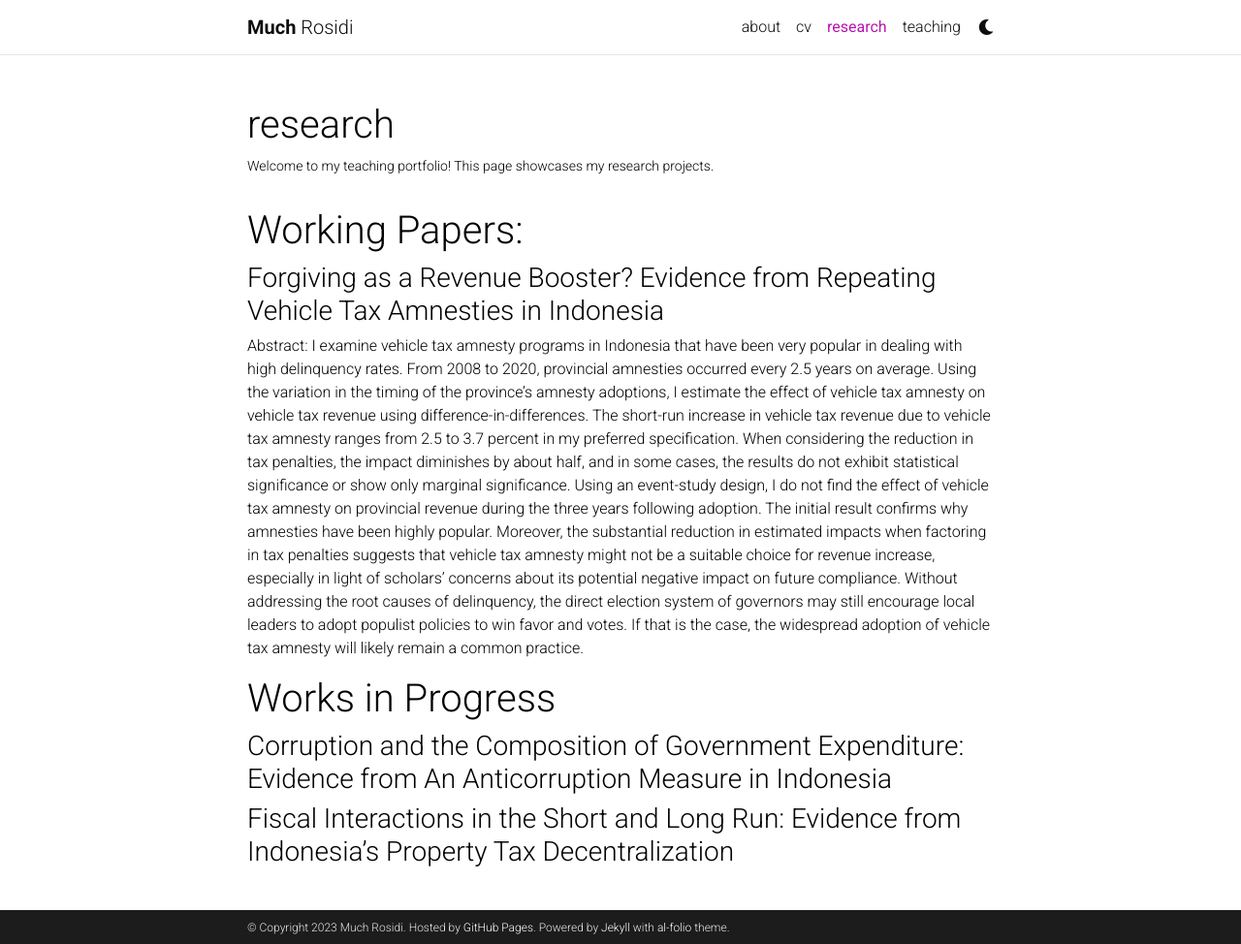
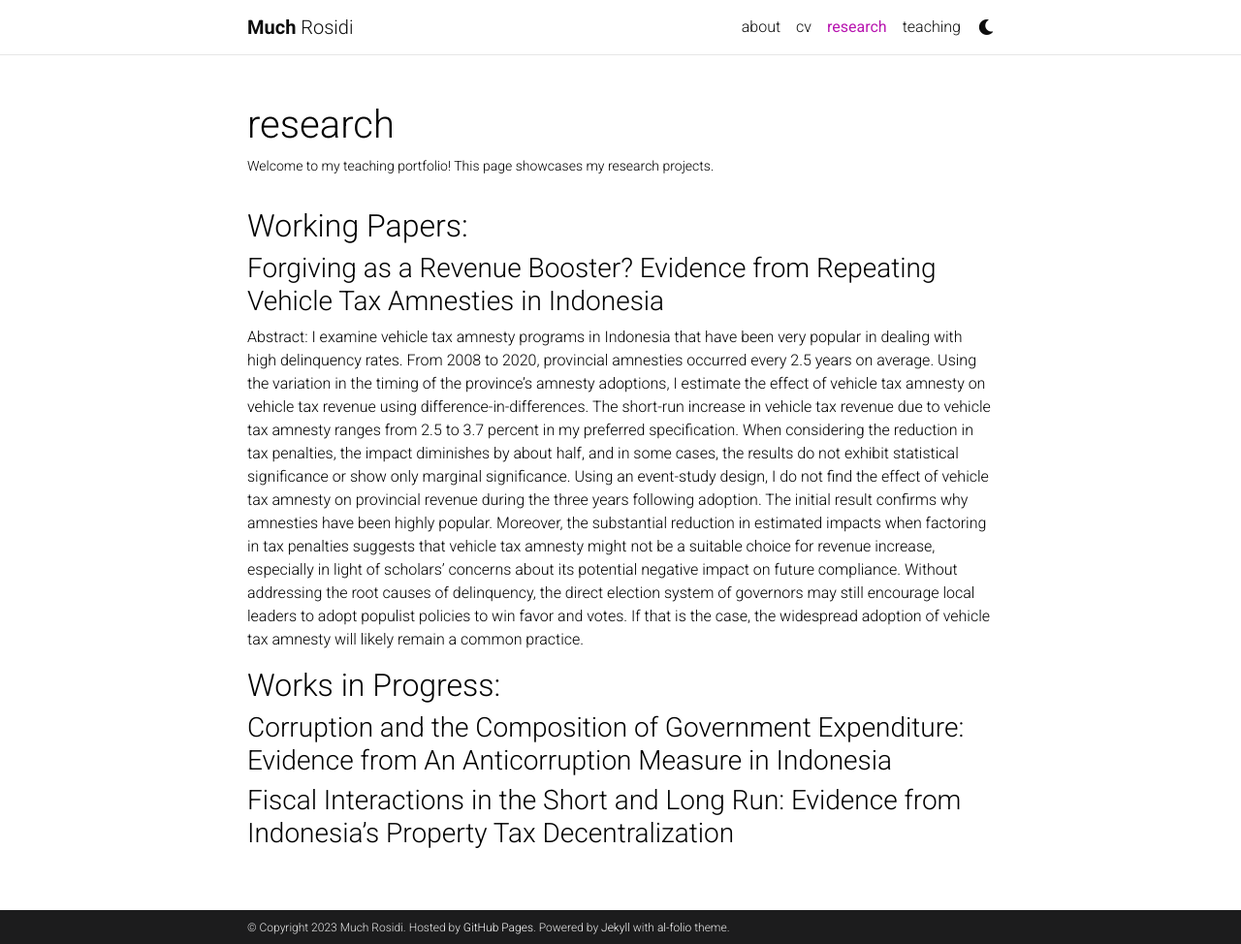
Before and after one commit to muchrosidi/muchrosidi.github.io, a Jekyll site: the page built from _pages/research.md, in a window 1280 px wide and 974 px high. Shown: the whole window at 97% size. Built offline with Jekyll 4.4.1, drawn with Linux system fonts in a browser that asks for light colours; comment, search, counter and statistics services are not loaded; a style sheet for code colours, icons or effects is not loaded.

```diff
--- a/_pages/research.md
+++ b/_pages/research.md
@@ -8,7 +8,7 @@ nav_order: 3
 ---
 
 
-# Working Papers:
+## Working Papers:
 ### Forgiving as a Revenue Booster? Evidence from Repeating Vehicle Tax Amnesties in Indonesia
 
 Abstract:  I examine vehicle tax amnesty programs in Indonesia that have been very popular in dealing
@@ -28,7 +28,7 @@ populist policies to win favor and votes. If that is the case, the widespread ad
 amnesty will likely remain a common practice.
 
 
-# Works in Progress
+## Works in Progress:
 ### Corruption and the Composition of Government Expenditure: Evidence from An Anticorruption Measure in Indonesia
 
 ### Fiscal Interactions in the Short and Long Run: Evidence from Indonesia’s Property Tax Decentralization
```
